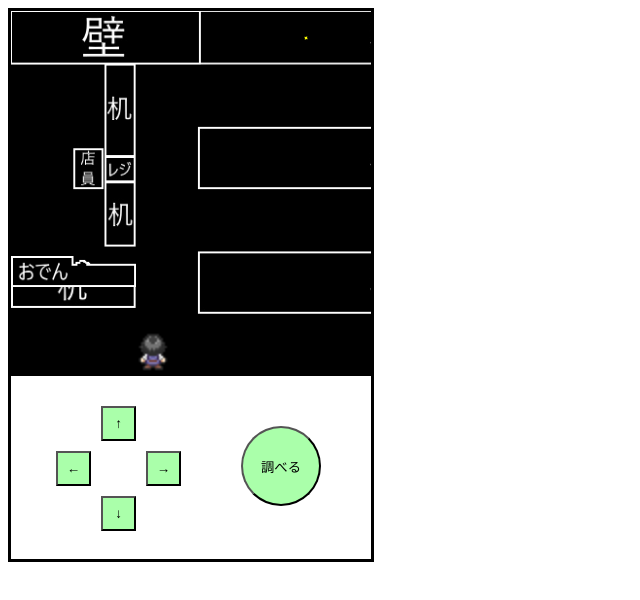
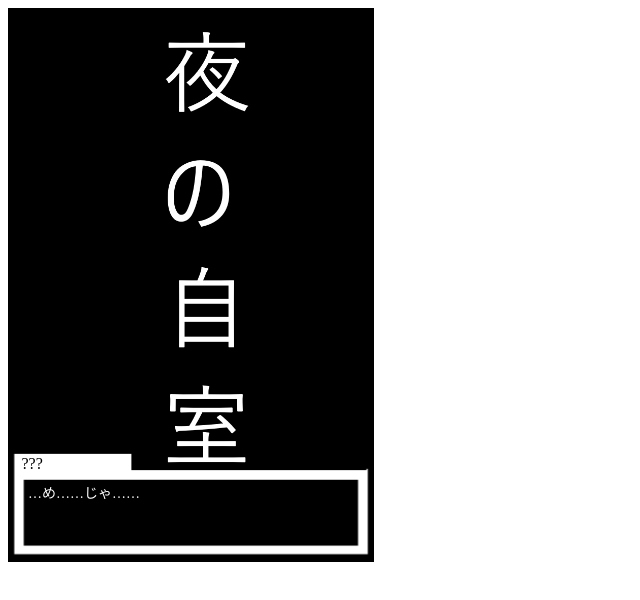
Before and after one commit to kyahhokid/brave-man-go-buy-some-yakisoba-bread-pub, an Angular app in the folder Brave-man-Go-buy-some-yakisoba-bread/: page / in a window 1280 px wide. Shown: the top 600 px of the page, without its empty margins (0-640 px from the left). Built offline with nearby package versions, Linux system fonts and the light colour scheme.

Commit message:
会話コンポーネントの表示非表示処理を修正

```diff
--- a/Brave-man-Go-buy-some-yakisoba-bread/src/app/domain/state/conversation-state.ts
+++ b/Brave-man-Go-buy-some-yakisoba-bread/src/app/domain/state/conversation-state.ts
@@ -10,4 +10,6 @@ export class ConversationState {
   conversationBackgroundStyle = {};
   // 会話
   conversation = new Conversation('', '', null);
+  // 会話を表示するか
+  isShowConversation = false;
 }
--- a/Brave-man-Go-buy-some-yakisoba-bread/src/app/domain/state/game-state.ts
+++ b/Brave-man-Go-buy-some-yakisoba-bread/src/app/domain/state/game-state.ts
@@ -7,7 +7,7 @@ import { FamiconStyleGameState } from "./famicon-style-game-state";
  */
 export class GameState {
   // チャプター種別
-  chapterType = ChapterType.FirstYakisobaBread;
+  chapterType = ChapterType.FirstYakisobaBreadConversation;
   // 会話の状況
   conversationState = new ConversationState();
   // ファミコン風ゲームの状況
--- a/Brave-man-Go-buy-some-yakisoba-bread/src/app/game-master/managers/conversation-manager.ts
+++ b/Brave-man-Go-buy-some-yakisoba-bread/src/app/game-master/managers/conversation-manager.ts
@@ -31,6 +31,7 @@ export class ConversationManager {
    */
   startConversation() {
     const gameState = Object.assign(new GameState, this.store.getValue());
+    gameState.conversationState.isShowConversation = true;
     gameState.conversationState.conversationIndex = 0;
     gameState.conversationState.conversation = this.conversationService.get(gameState.chapterType, gameState.conversationState.conversationIndex) || new Conversation('', '', null);
     if (gameState.conversationState.conversation.backgroundType !== null) {
@@ -54,6 +55,7 @@ export class ConversationManager {
       }
       this.store.next(gameState);
     } else {
+      gameState.conversationState.isShowConversation = false;
       advanceChapter();
     }
   }
--- a/Brave-man-Go-buy-some-yakisoba-bread/src/app/ui/game-area/game-area.component.html
+++ b/Brave-man-Go-buy-some-yakisoba-bread/src/app/ui/game-area/game-area.component.html
@@ -1,6 +1,6 @@
 <div class="game-area">
-  <app-conversation *ngIf="isShowConversationComponent" [conversationState]="gameState.conversationState"
-    (contentClick)="onClickConversationContent()"></app-conversation>
+  <app-conversation *ngIf="gameState.conversationState.isShowConversation"
+    [conversationState]="gameState.conversationState" (contentClick)="onClickConversationContent()"></app-conversation>
   <app-famicon-style-game *ngIf="gameState.chapterType === chapterType.FirstYakisobaBread"
     [famiconStyleGameState]="gameState.famiconStyleGameState"
     (moveButtonClick)="onClickMoveButtonInFamiconStyleGame($event)"
--- a/Brave-man-Go-buy-some-yakisoba-bread/src/app/ui/game-area/game-area.component.ts
+++ b/Brave-man-Go-buy-some-yakisoba-bread/src/app/ui/game-area/game-area.component.ts
@@ -20,27 +20,11 @@ export class GameAreaComponent implements OnChanges {
   @Output() moveButtonInFamiconStyleGameClick: EventEmitter<DirectionType> = new EventEmitter();
   // 調べるボタンがクリックされたことを通知するイベントエミッター
   @Output() investigateButtonInFamiconStyleGameClick: EventEmitter<DirectionType> = new EventEmitter();
-
-  // 会話コンポーネントを表示するか
-  isShowConversationComponent = false;
   // チャプター種別
   readonly chapterType = ChapterType;
 
   ngOnChanges() {
-    this.updateIsShowConversationComponent()
-  }
 
-  /**
-   * 会話コンポーネント表示フラグを更新する。
-   */
-  updateIsShowConversationComponent() {
-    switch (this.gameState.chapterType) {
-      case ChapterType.FirstYakisobaBreadConversation: {
-        this.isShowConversationComponent = true;
-        break;
-      }
-      default: this.isShowConversationComponent = false;
-    }
   }
 
   /**
```
